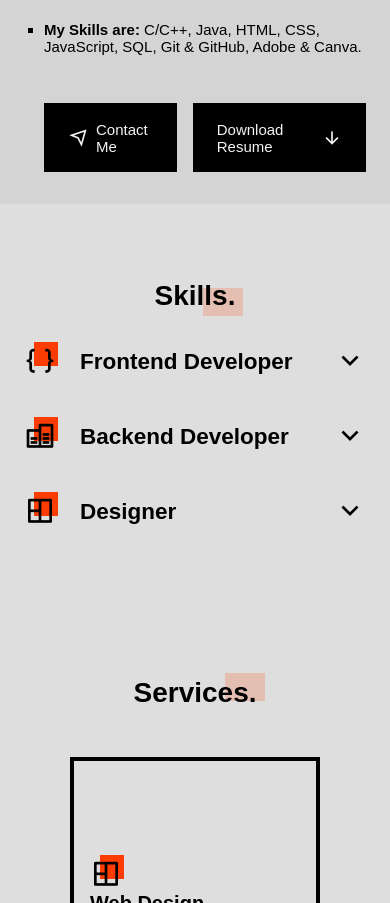
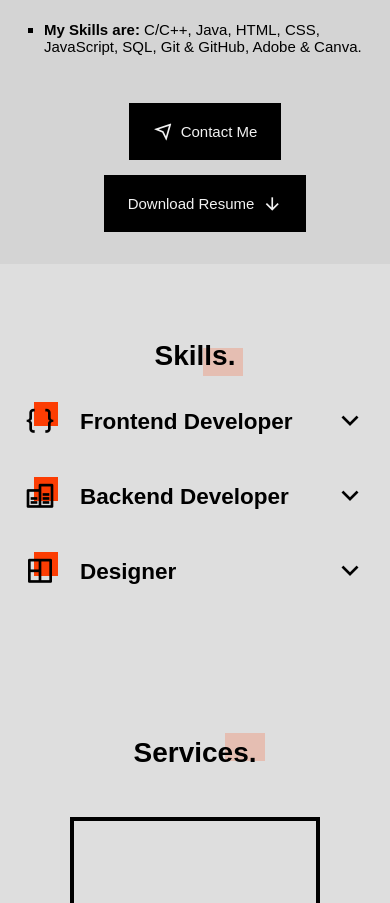
Before and after one commit to nishitxmehta/PortfolioWebsite, a plain HTML site: page index.html in a window 390 px wide. Shown: the part 1319-2222 px from the top of the page. Drawn offline with nearby package versions, Linux system fonts and the light colour scheme; a web font is replaced by a local one.

Commit message:
fix the responsiveness

```diff
--- a/assets/css/styles.css
+++ b/assets/css/styles.css
@@ -684,7 +684,13 @@ body.dark-theme {
   align-items: center;
   column-gap: 1rem;
 }
-
+/* Media query for widths between 341px and 453px */
+@media screen and (min-width: 341px) and (max-width: 453px) {
+ .about__buttons{
+  flex-direction: column;
+  gap: 1em;
+ }
+}
 /*=============== SKILLS ===============*/
 
 .skills__container {
```
Also changed, not shown: index.html (+1 -1 lines).
